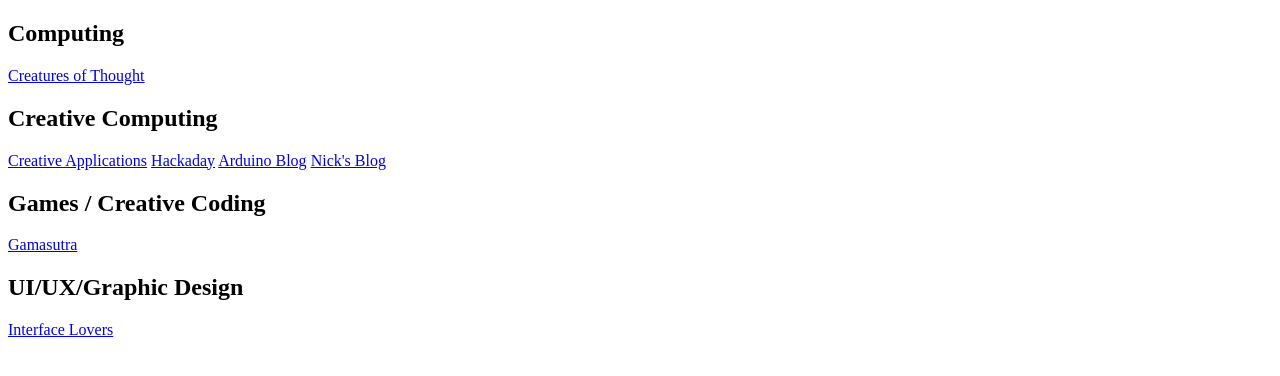
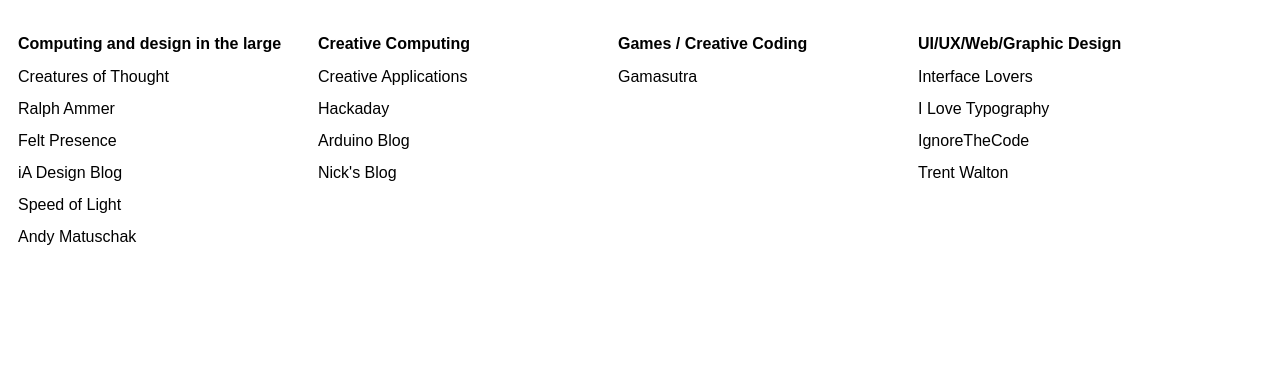
Before and after one commit to torb-no/startpage, a plain HTML site: page index.html in a window 1280 px wide. Drawn offline with Linux system fonts and the light colour scheme.

Commit message:
Simple changes

```diff
--- a/index.html
+++ b/index.html
@@ -3,9 +3,19 @@
 <meta charset="UTF-8">
 <link rel="stylesheet" href="style.css">
 
+<form id="search_form_homepage" class="search--home  js-search-form search--adv" name="x" method="GET" action="https://duckduckgo.com/">
+    <input autofocus id="search_form_input_homepage" class="js-search-input search__input--adv" type="text" autocomplete="off" name="q" tabindex="1" value="" autocapitalize="off" autocorrect="off" placeholder="DuckDuckGo">
+    <input id="search_button_homepage" class="search__button  js-search-button" type="submit" tabindex="2" value="Search">
+</form>
+
 <nav>
-    <h2>Computing</h2>
+    <h2>Computing and design in the large</h2>
     <a href="https://technicshistory.com" title="Computing history among other things">Creatures of Thought</a>
+    <a href="https://ralphammer.com" title="With cool animated illustrations">Ralph Ammer</a>
+    <a href="https://feltpresence.com" title="Ryan Singer, product strategist for Basecamp">Felt Presence</a>
+    <a href="https://ia.net/design/blog">iA Design Blog</a>
+    <a href="https://nearthespeedoflight.com/" title="Jason Brennan">Speed of Light</a>
+    <a href="https://andymatuschak.org" title="Mediums for thinking and learning">Andy Matuschak</a>
 </nav>
 
 <nav>
@@ -13,7 +23,7 @@
     <a href="https://www.creativeapplications.net">Creative Applications</a>
     <a href="https://hackaday.com">Hackaday</a>
     <a href="https://blog.arduino.cc">Arduino Blog</a>
-    <a href="https://weigert.vsos.ethz.ch" >Nick's Blog</a>
+    <a href="https://weigert.vsos.ethz.ch">Nick's Blog</a>
 </nav>
 
 <nav>
@@ -22,6 +32,9 @@
 </nav>
 
 <nav>
-    <h2>UI/UX/Graphic Design</h2>
+    <h2>UI/UX/Web/Graphic Design</h2>
     <a href="https://interfacelovers.com">Interface Lovers</a>
+    <a href="https://ilovetypography.com">I Love Typography</a>
+    <a href="http://ignorethecode.net/blog/" title="Blog by Luke Mathis">IgnoreTheCode</a>
+    <a href="https://trentwalton.com/category/articles/">Trent Walton</a>
 </nav>
--- a/style.css
+++ b/style.css
@@ -0,0 +1,41 @@
+html {
+    font-family: sans-serif;
+    padding: 3px 10px;
+}
+
+nav {
+    float: left;
+    width: 300px;
+}
+
+h2 {
+    font-size: 16px;
+    margin-top: 1.5em;
+    margin-bottom: 0.5em;
+}
+
+nav a:link, nav a:visited {
+    display: block;
+    text-decoration: none;
+    color: inherit;
+    line-height: 2;
+}
+
+nav a:hover {
+    color: black;
+    background-color: rgba(128, 128, 128, 0.1);
+}
+
+form {
+    text-align: center;
+    display: none;
+}
+
+form .search__input--adv {
+    width: 99.999%;
+    font-size: 16px;
+}
+
+form .search__button {
+ display: none;
+}
```
